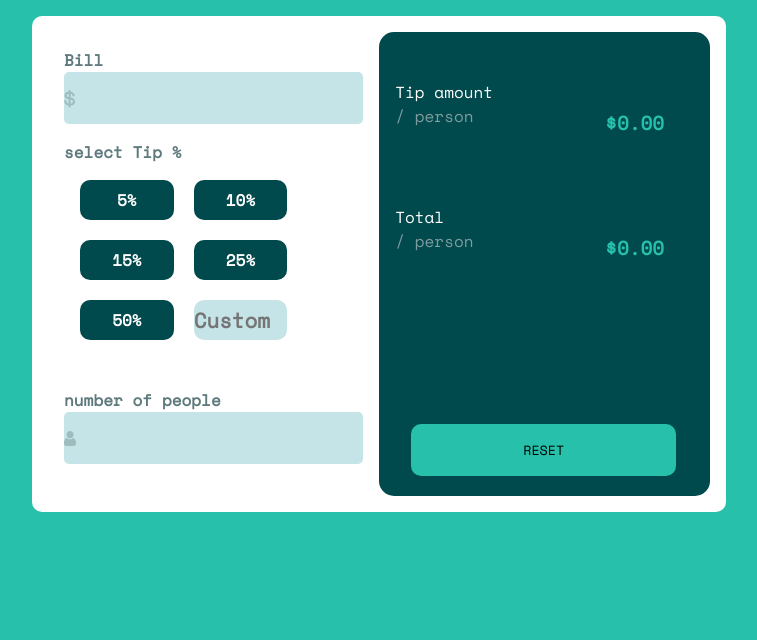
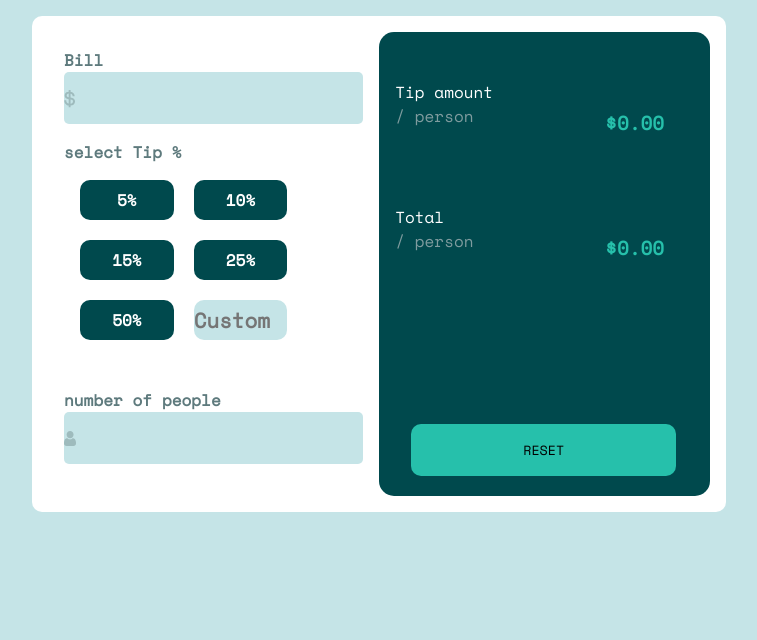
Before and after one commit to Sunvic567/tip-calculator, a plain HTML site: page index.html in a window 1280 px wide. Shown: the part 160-800 px from the top of the page, without its empty margins (304-1061 px from the left). Drawn offline with nearby package versions, Linux system fonts and the light colour scheme.

Commit message:
Update style.css

```diff
--- a/style.css
+++ b/style.css
@@ -6,7 +6,7 @@
 }
 
 body{
-    background:  hsl(172, 67%, 45%);
+    background:  hsl(185, 41%, 84%);
     min-height: 100vh;
     display: flex;
     justify-content: center;
```
